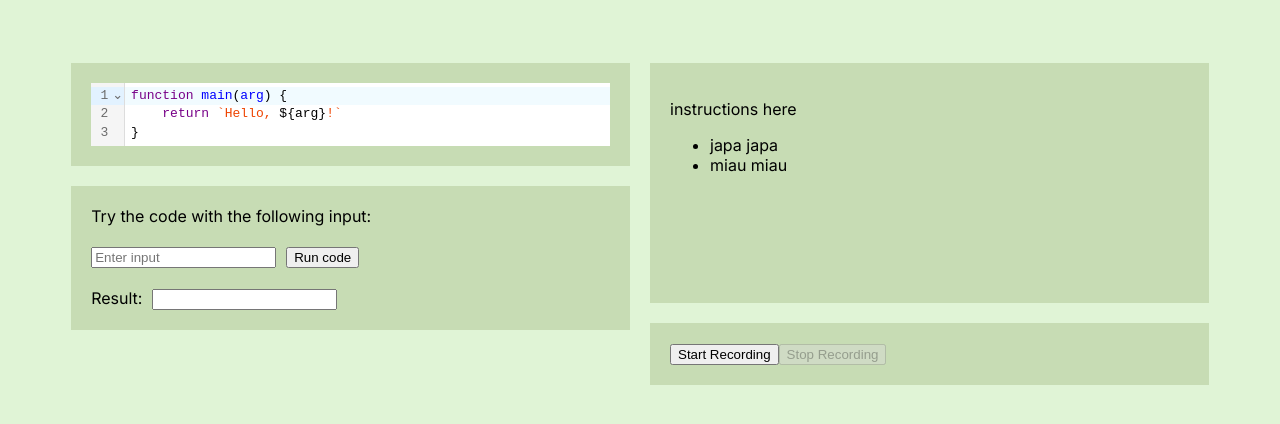
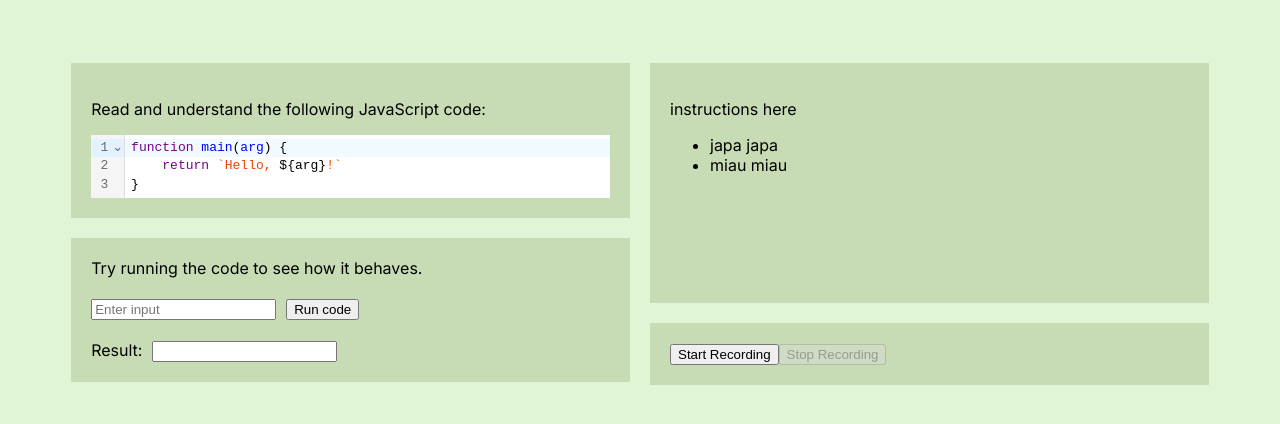
Before and after one commit to RocketRace/voice-enabled, a Next.js app: page / in a window 1280 px wide. Shown: the top 424 px of the page. Built offline with nearby package versions, Linux system fonts and the light colour scheme; what @nextjournal/lang-clojure, msgpack5 would draw is missing.

Commit message:
add labels to editor

```diff
--- a/app/Editor.tsx
+++ b/app/Editor.tsx
@@ -35,12 +35,23 @@ const languages = {
     "clojure": clojure(),
 }
 
+const languageNames = {
+    "javascript": "JavaScript",
+    "python": "Python",
+    "rust": "Rust",
+    "cpp": "C++",
+    "java": "Java",
+    "clojure": "Clojure",
+}
+
 export const Editor = ({ code, language }: EditorProps) => {
-    return <CodeMirror
-        className='codemirror'
-        value={code}
-        readOnly
-        extensions={[languages[language]]}
-        basicSetup={codemirrorSetup}
-    />
+    return <div className='codemirror'>
+        <p>Read and understand the following {languageNames[language]} code:</p>
+        <CodeMirror
+            value={code}
+            readOnly
+            extensions={[languages[language]]}
+            basicSetup={codemirrorSetup}
+        />
+    </div>
 }
--- a/app/Executor.tsx
+++ b/app/Executor.tsx
@@ -68,7 +68,7 @@ export const Executor = ({ type, spec }: { type: InputType, spec: LanguageSpec }
     }
 
     return <div className="executor">
-        <span>Try the code with the following input:</span>
+        <span>Try running the code to see how it behaves.</span>
         <div>
             <input
                 type={type}
```
